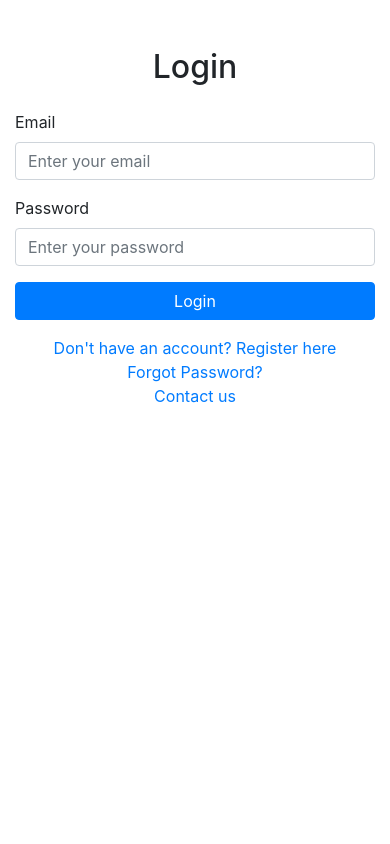
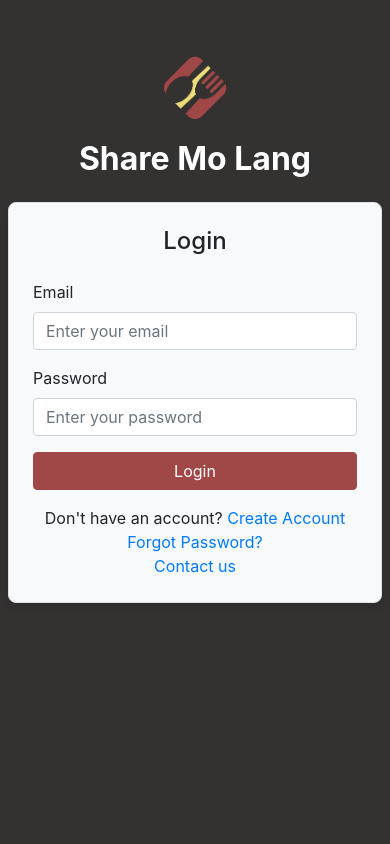
Before and after one commit to nashmglq/SoftDevPrj, a Django app: page / in a window 390 px wide. Run offline with Django 5.2, Linux system fonts and the light colour scheme; some libraries are stand-ins or nearby versions.

Commit message:
Front end First

```diff
--- /dev/null
+++ b/softdevfinals/static/css/login.css
@@ -0,0 +1,64 @@
+html, body {
+    height: 100%; /* Ensures the body takes up the full height of the viewport */
+    margin: 0;
+}
+
+body {
+    background-color: #343131;
+    padding: 1rem; /* Add padding around the body to prevent elements from touching screen edges */
+}
+
+.box-container {
+    background-color: #f8f9fa; /* Light grey background */
+    border: 0.0625rem solid #dee2e6; /* 1px solid border */
+    border-radius: 0.625rem; /* 10px rounded corners */
+    box-shadow: 0 0.25rem 0.5rem rgba(0, 0, 0, 0.1); /* 4px/8px shadow */
+    max-width: 25rem; /* Set max-width to 400px */
+    margin: 0 auto; /* Center the box horizontally */
+    padding: 2rem; /* Add padding inside the box */
+}
+
+/* Adjust for mobile screens */
+@media (max-width: 576px) {
+    .box-container {
+        max-width: 100%; /* Make the box full-width */
+        padding: 1.5rem; /* Reduce padding */
+        border-radius: 0.5rem; /* Slightly smaller rounded corners */
+    }
+
+    .website-name {
+        font-size: 1.5rem; /* Reduce font size */
+        margin-top: 1rem;
+    }
+
+    .logo {
+        max-width: 3rem; /* Smaller logo on mobile */
+    }
+
+    body {
+        padding: 0.5rem; /* Reduce body padding for smaller screens */
+    }
+}
+
+.website-name {
+    text-align: center;
+    font-size: 2rem;
+    font-weight: bold;
+    margin-top: 20px;
+    color: #ffffff;
+}
+
+.logo {
+    max-width: 4rem; /* Adjust the typo from "Rem" to "rem" */
+    height: auto;
+    align-items: center;
+    margin-left: auto;
+    margin-right: auto;
+    display: block;
+}
+
+.custom-btn {
+    background-color: #a04747; /* Custom green color */
+    border-color: #a04747; /* Border color */
+    color: white; /* Text color */
+}
--- a/softdevfinals/templates/accounts/login.html
+++ b/softdevfinals/templates/accounts/login.html
@@ -1,15 +1,23 @@
     <!DOCTYPE html>
+    {%load static%}
     <html lang="en">
     <head>
         <meta charset="UTF-8">
         <meta name="viewport" content="width=device-width, initial-scale=1.0">
         <title>Login</title>
         <link rel="stylesheet" href="https://stackpath.bootstrapcdn.com/bootstrap/4.5.2/css/bootstrap.min.css">
+        <link rel="stylesheet" href="{% static 'css/login.css' %}">
     </head>
     <body>
         <div class="container mt-5">
-        <h2 class="text-center">Login</h2>
+            <div class="text-center mb-4"></div>
+                <img src="{% static 'css/logo.png' %}" alt="Logo" class="logo" />
+            </div>
+            <h1 class="website-name">Share Mo Lang</h1>
 
+            <!-- Add a div with a custom class to box the form -->
+            <div class="box-container p-4 mt-4">
+                <h4 class="text-center">Login</h4>
                 <form method="POST" class="mt-4">
                     {% csrf_token %}
                     <div class="form-group">
@@ -20,14 +28,13 @@
                         <label for="password">Password</label>
                         <input type="password" class="form-control" id="password" name="password" placeholder="Enter your password" required>
                     </div>
-            <button type="submit" class="btn btn-primary btn-block">Login</button>
+                    <button type="submit" class="btn custom-btn btn-block">Login</button>
                 </form>
                 <div class="text-center mt-3">
-            <a href="{% url 'register' %}">Don't have an account? Register here</a> <br/>
+                    <h7>Don't have an account? </h7><a href="{% url 'register' %}">Create Account</a> <br/>
                     <a href="{% url 'password_reset' %}">Forgot Password?</a> <br/>
                     <a href="{% url 'contact_us' %}">Contact us</a>
-
-
+                </div>
             </div>
         </div>
 
--- a/softdevfinals/templates/accounts/profile.html
+++ b/softdevfinals/templates/accounts/profile.html
@@ -6,6 +6,7 @@
     <meta name="viewport" content="width=device-width, initial-scale=1.0">
     <title>Profile</title>
     <link rel="stylesheet" href="https://stackpath.bootstrapcdn.com/bootstrap/4.5.2/css/bootstrap.min.css">
+
 </head>
 <body>
     <a href="{% url 'home' %}" class="btn btn-danger">Go back</a>
```
Also changed, not shown: softdevfinals/static/css/password_reset.css (added, +36 -0 lines), softdevfinals/static/css/password_reset_confirm.css (added, +36 -0 lines), softdevfinals/static/css/resend_verification.css (added, +36 -0 lines), softdevfinals/templates/accounts/password_reset.html (+13 -11 lines), softdevfinals/templates/accounts/password_reset_confirm.html (+12 -8 lines), softdevfinals/static/css/logo.png (added), 1 other file. Lines whose indentation alone changed are shown as unchanged.
